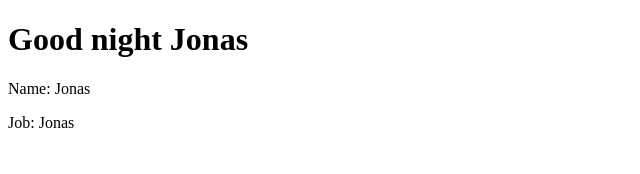
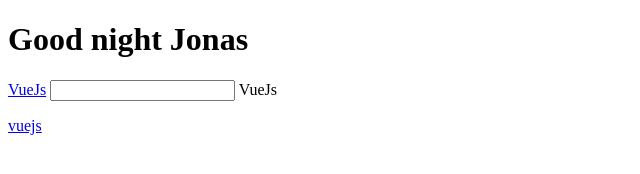
Before and after one commit to JonasCastro/VueJs-Tutorial, a plain HTML site: page index.html in a window 1280 px wide. Shown: the whole page, without its empty margins (0-640 px from the left). Drawn offline with nearby package versions, Linux system fonts and the light colour scheme.

Commit message:
data binding

```diff
--- a/app.js
+++ b/app.js
@@ -2,7 +2,9 @@ new Vue({
     el:'#vue-app',
     data: {
         name: 'Jonas',
-        job:"Dev"
+        job:"Dev",
+        website:'https://vuejs.org/',
+        websiteTag:'<a href="https://vuejs.org/">vuejs</a>'
       },
       methods:{
         greet:function(time){
--- a/index.html
+++ b/index.html
@@ -11,8 +11,9 @@
 
     <div id="vue-app">
         <h1>{{greet('night')}}</h1>
-        <p>Name: {{name}}</p>
-        <p>Job: {{name}}</p>
+        <a v-bind:href="website"> VueJs</a>
+        <input type="text" v-bind-value="job"> VueJs</input>
+        <p v-html="websiteTag"></p>
     </div>
 
     <script src="app.js"></script>
```
